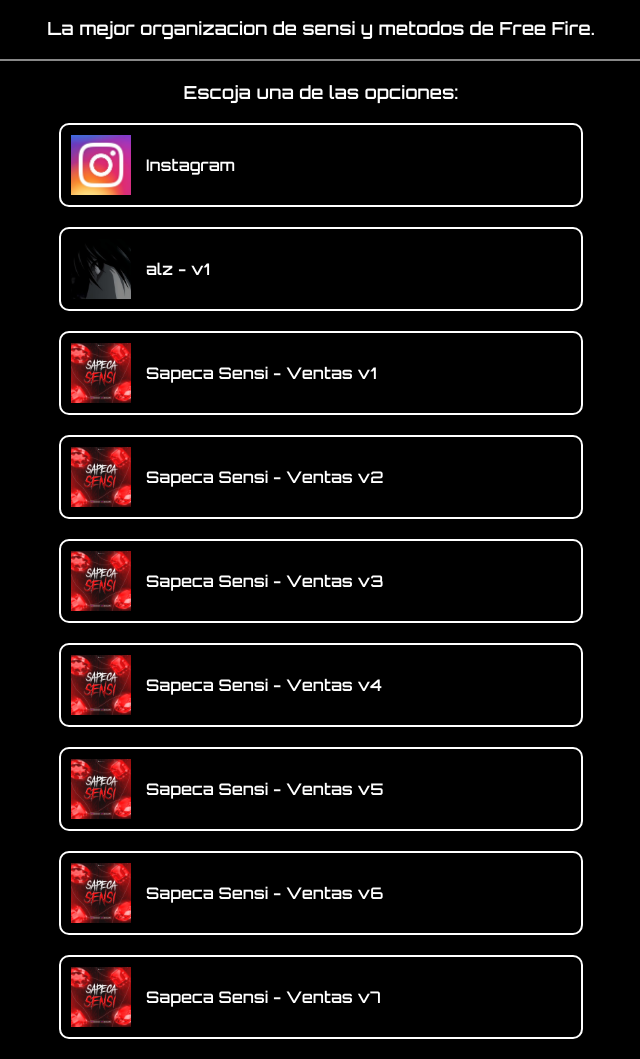
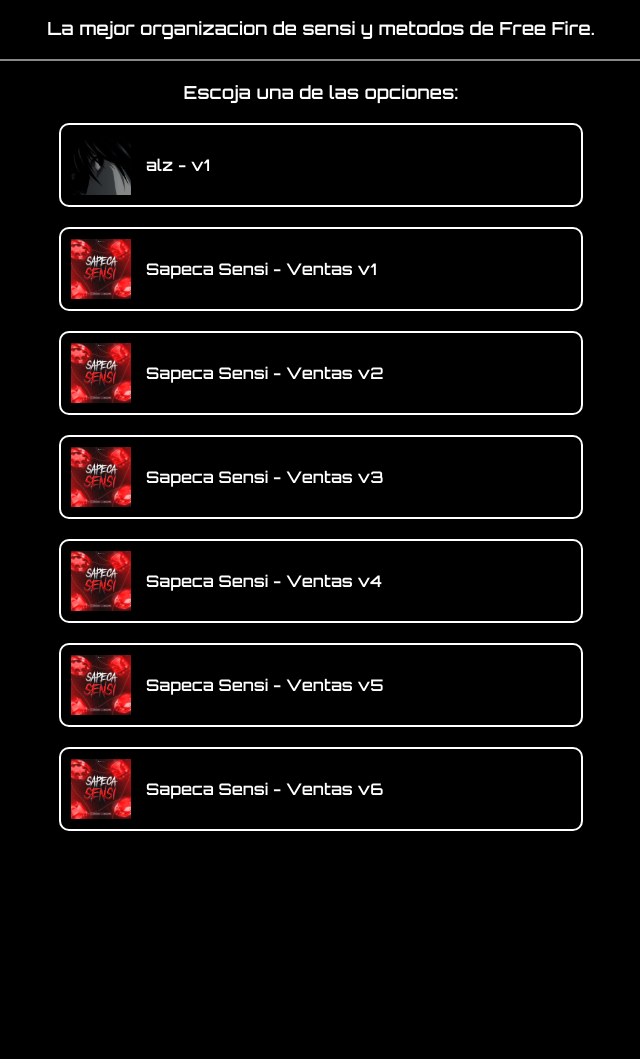
Before and after one commit to alzsapeca/alz, a plain HTML site: page index.html in a window 1280 px wide. Shown: the part 202-1261 px from the top of the page, without its empty margins (319-959 px from the left). After the commit the page ends 1053 px from the top, so only its background shows below. Drawn offline with Linux system fonts and the light colour scheme.

Commit message:
index.html
Links actualizados

```diff
--- a/index.html
+++ b/index.html
@@ -20,12 +20,8 @@
 
   <div class="option-wrapper">
 
-     <a class="option improved" href="https://www.instagram.com/alonso.spc" target="_blank">
-      <img src="img/insta.png" alt="Ícone 1" class="icon">
-      <div class="text-block"><strong>Instagram</strong></div>
-    </a>
 
-    <a class="option improved" href="https://chat.whatsapp.com/DKys9CK5Snm6tpLcgTAlXo" target="_blank">
+    <a class="option improved" href="https://chat.whatsapp.com/KTgawxpqsDOLx62DEz4qZE" target="_blank">
       <img src="img/icon1.png" alt="Ícone 1" class="icon">
       <div class="text-block"><strong>alz - v1</strong></div>
     </a>
@@ -60,11 +56,6 @@
       <div class="text-block"><strong>Sapeca Sensi - Ventas v6</strong></div>
     </a>
 
-    <a class="option improved" href="https://chat.whatsapp.com/GpK2slkHarzKqKGRtgSBJu" target="_blank">
-      <img src="img/icon8.png" alt="Ícone 8" class="icon">
-      <div class="text-block"><strong>Sapeca Sensi - Ventas v7</strong></div>
-    </a>
-
   </div>
 </body>
 </html>
```
